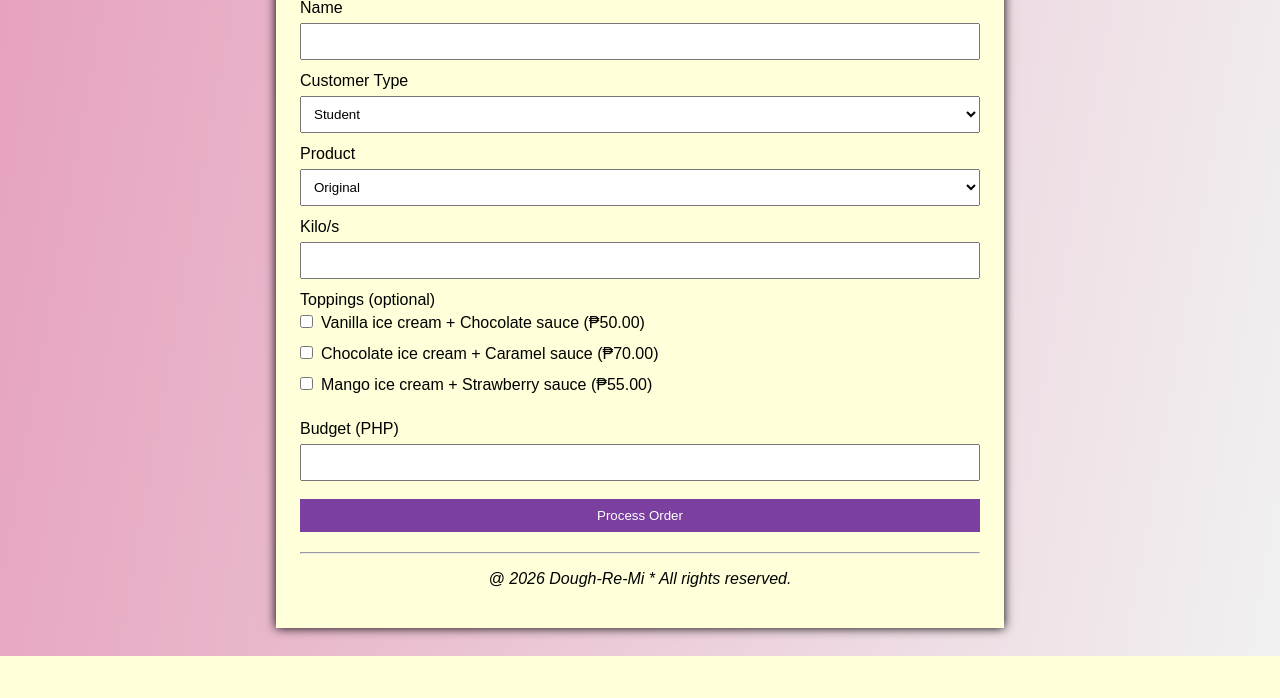
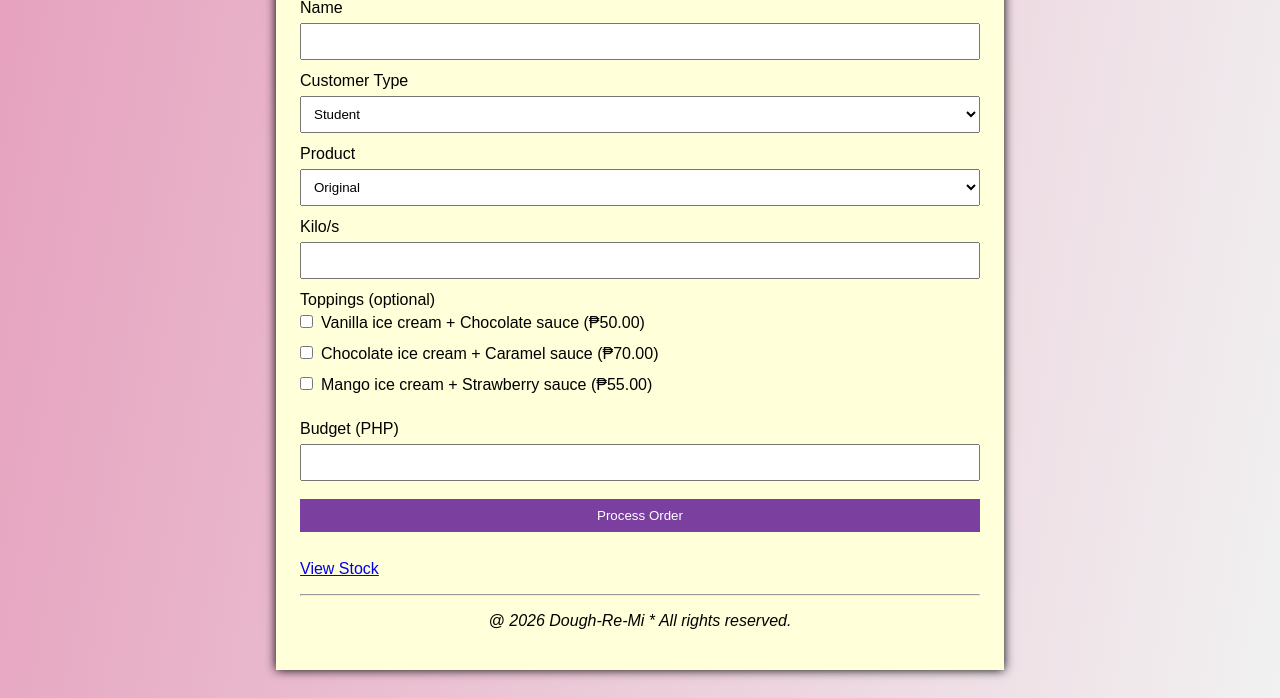
Before and after one commit to carlospolicarpio9158-lgtm/PHP-PROJECTS, a PHP site: page / in a window 1280 px wide. Shown: the part 692-1390 px from the top of the page. Before the commit the page ends 1348 px from the top, so only its background shows below. Run offline with PHP 8.4, Linux system fonts and the light colour scheme.

Commit message:
add a stock nav

```diff
--- a/Dough-Re-Mi/index.php
+++ b/Dough-Re-Mi/index.php
@@ -50,4 +50,5 @@ include 'menu.php';
     <button type="submit" id="process">Process Order</button>
 </form>
 
+<p><a href="stock.php">View Stock</a></p>
 <?php include 'footer.php'; ?>
```
